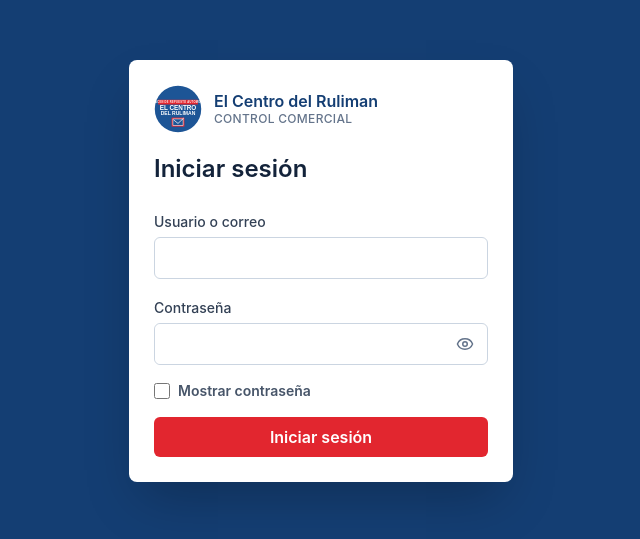
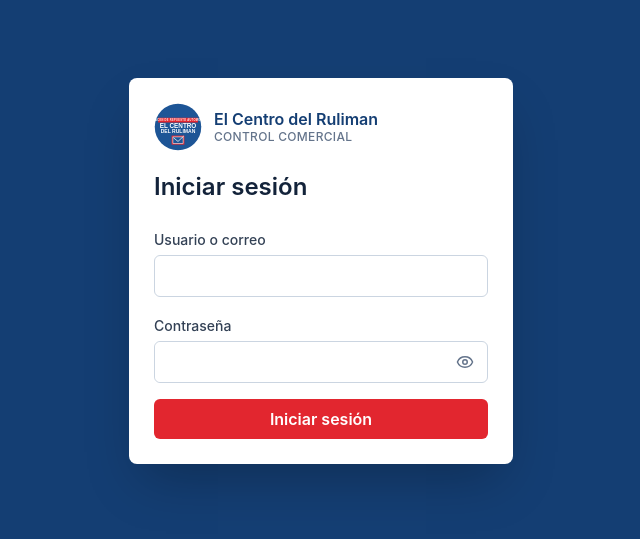
Before and after one commit to iterpos27/historico_ventas, a React (Vite) app in the folder frontend/: page /login in a window 1280 px wide. Shown: the part 129-668 px from the top of the page, without its empty margins (319-959 px from the left). Built offline with nearby package versions, Linux system fonts and the light colour scheme; no server answers.

Commit message:
Simplify login password visibility control

```diff
--- a/frontend/src/pages/Login.jsx
+++ b/frontend/src/pages/Login.jsx
@@ -66,15 +66,6 @@ export const Login = () => {
               </button>
             </div>
           </label>
-          <label className="flex items-center gap-2 text-sm font-semibold text-slate-600">
-            <input
-              type="checkbox"
-              checked={showPassword}
-              onChange={(event) => setShowPassword(event.target.checked)}
-              className="h-4 w-4 rounded border-slate-300 text-brand focus:ring-brand"
-            />
-            Mostrar contraseña
-          </label>
           <ErrorMessage message={error} />
           <button
             type="submit"
```
